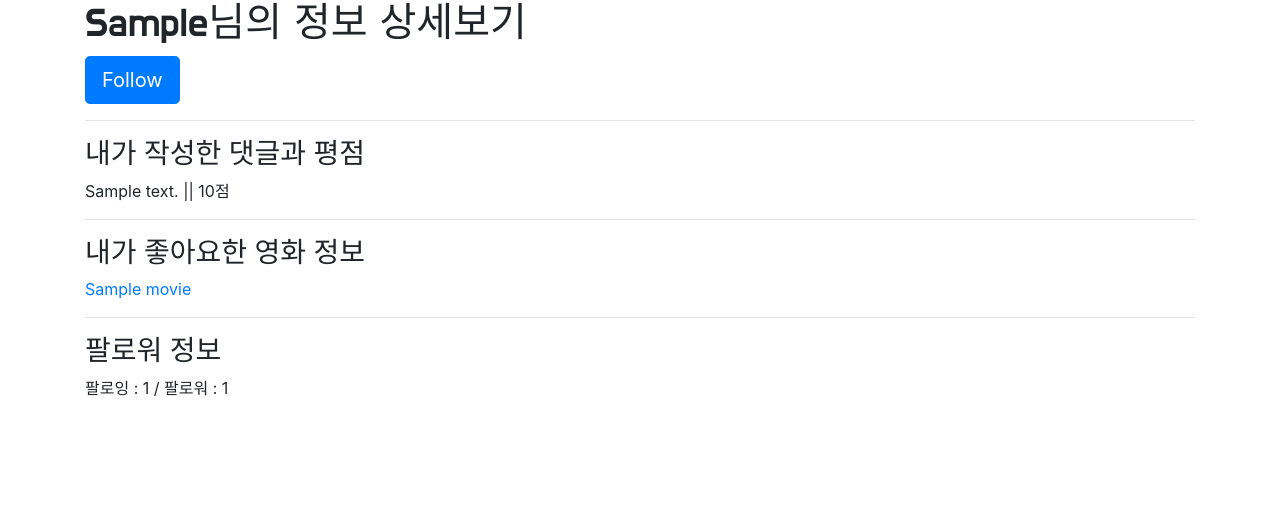
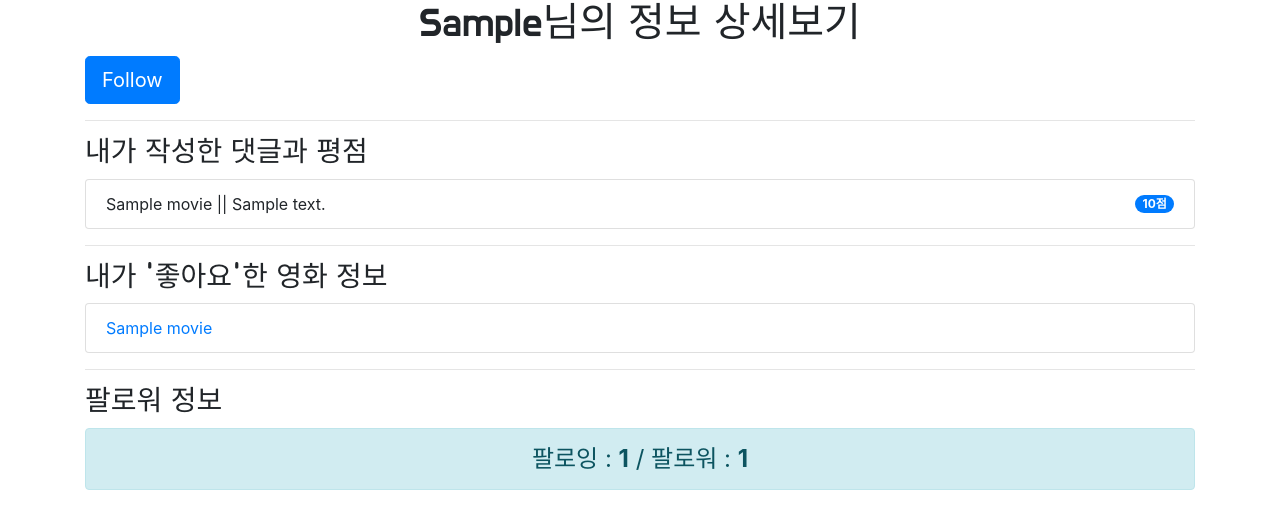
Before and after one commit to edugieun/project10, a Django app: template accounts/templates/accounts/detail.html in a window 1280 px wide. Shown: the part 56-585 px from the top of the page. Run offline with Django 3.2, Linux system fonts and the light colour scheme; the template is opened without the code that fills it: most values are stand-ins (such as "Sample title", 1, 10 or a date in 2020); some libraries are stand-ins or nearby versions.

Commit message:
191121 | add bootstrap_design

```diff
--- a/accounts/templates/accounts/detail.html
+++ b/accounts/templates/accounts/detail.html
@@ -1,6 +1,6 @@
 {% extends 'movies/base.html' %}
 {% block content %}
-  <h1 style="font-family: 'Do Hyeon';">{{ auth_user }}님의 정보 상세보기</h1>
+  <h1 class="text-center" style="font-family: 'Do Hyeon';">{{ auth_user }}님의 정보 상세보기</h1>
   {% if auth_user != request.user %}
     {% if request.user in auth_user.followers.all %}
       <a class="btn btn-info btn-lg" href="{% url 'accounts:follow' auth_user.pk %}" role="button">Unfollow</a>
@@ -9,21 +9,35 @@
     {% endif %}
   {% endif %}
     <hr>
-    <h3>내가 작성한 댓글과 평점</h3>
+    <h3 style="font-family: 'Jua';">내가 작성한 댓글과 평점</h3>
+    <ul class="list-group">
       {% for review in auth_user.review_set.all %}
-      <p>{{ review.content }} || {{ review.score }}점 </p>
+        <li class="list-group-item d-flex justify-content-between align-items-center">
+          <div>
+          {{review.movie.title}} ||
+          {{ review.content }}
+          </div>
+          <span class="badge badge-primary badge-pill">{{ review.score }}점</span>
+        </li>
       {% endfor %}
+    </ul>
 
     <hr>
-    <h3>내가 좋아요한 영화 정보</h3>
+    <h3 style="font-family: 'Jua';">내가 '좋아요'한 영화 정보</h3>
+    <ul class="list-group">
       {% for movie in auth_user.like_movies.all %}
-      <a href="{% url 'movies:detail' movie.pk %}"><p>{{ movie.title }}</p></a>
+        <li class="list-group-item mt-16">
+          <a href="{% url 'movies:detail' movie.pk %}">{{ movie.title }}</a>
+        </li>
       {% endfor %}
+    </ul>
 
     <hr>
-    <h3>팔로워 정보</h3>
+    <h3 style="font-family: 'Jua';">팔로워 정보</h3>
+    <div class="alert alert-info text-center" role="alert" style="font-size: 24px;">
       {% with followings=auth_user.followings.all followers=auth_user.followers.all %}
-      <p>팔로잉 : {{ followings|length }} / 팔로워 : {{ followers|length }} </p>
+        팔로잉 : <b>{{ followings|length }}</b> / 팔로워 : <b>{{ followers|length }}</b>
       {% endwith %}
+    </div>
 
 {% endblock  %}
--- a/movies/templates/movies/base.html
+++ b/movies/templates/movies/base.html
@@ -7,7 +7,7 @@
   <meta name="viewport" content="width=device-width, initial-scale=1.0">
   <meta http-equiv="X-UA-Compatible" content="ie=edge">
   {% bootstrap_css %}
-  <link href="https://fonts.googleapis.com/css?family=Do+Hyeon|Gothic+A1|Noto+Sans+KR&display=swap" rel="stylesheet">
+  <link href="https://fonts.googleapis.com/css?family=Do+Hyeon|Gothic+A1|Jua|Noto+Sans+KR&display=swap" rel="stylesheet">
   <title>Document</title>
 </head>
 <body>
```
Also changed, not shown: accounts/templates/accounts/index.html (+9 -6 lines). Lines whose indentation alone changed are shown as unchanged.
